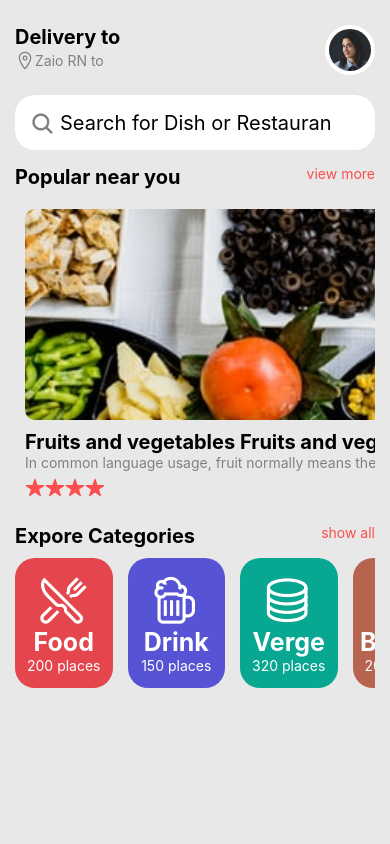
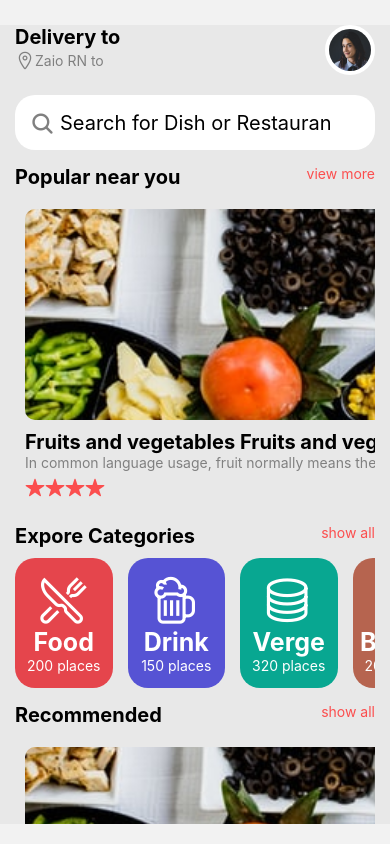
Before and after one commit to Seven-112/RN-zaio-training, a React Native app: screen /FoodApp in a window 390 px wide. Built offline with nearby package versions, Linux system fonts and the light colour scheme.

Commit message:
Add recommended component

```diff
--- a/screens/FoodApp.js
+++ b/screens/FoodApp.js
@@ -68,8 +68,43 @@ const FoodApp = ({ navigation }) => {
         </ZaioView>
     );
 
+    const Recommended = () => (
+        <ZaioView mt={15}>
+            <ZaioView row justify="between" mb={10}>
+                <ZaioText size={20} bold>Recommended</ZaioText>
+                <ZaioText primary>show all</ZaioText>
+            </ZaioView>
+
+            <ScrollView horizontal showsHorizontalScrollIndicator={false} >
+                {
+                    Foods.map((food, index) => {
+                            return (
+                                <TouchableOpacity key={index} onPress={()=>
+                                    navigation.navigate('DetailsFood', { food })}
+                                >
+                                    <ZaioView p={10} style={styles.recommendedContainer} >
+                                        <Image source={food.img} style={styles.recomImg} />
+                                        <ZaioText numberOfLines={1} size={20} bold>{food.title}</ZaioText>
+                                        <ZaioText numberOfLines={2} grey>{food.details}</ZaioText>
+                                        <ZaioView mt={5}>
+                                            <ZaioView row>
+                                                <Ionicons name="star" color={Colors.primary} size={20} />
+                                                <Ionicons name="star" color={Colors.primary} size={20} />
+                                                <Ionicons name="star" color={Colors.primary} size={20} />
+                                                <Ionicons name="star" color={Colors.primary} size={20} />
+                                            </ZaioView>
+                                        </ZaioView>
+                                    </ZaioView>
+                                </TouchableOpacity>
+                            )
+                        })
+                }
+            </ScrollView>
+        </ZaioView>
+    );
+
     return(
-        <ScrollView style={styles.container}>
+        <ScrollView style={styles.container} showsVerticalScrollIndicator={false}>
             <ZaioView row justify="between">
                 <ZaioView >
                     <ZaioText normal bold>Delivery to</ZaioText>
@@ -88,6 +123,7 @@ const FoodApp = ({ navigation }) => {
 
             { Popular() }
             { Categories() }
+            { Recommended() }
 
         </ScrollView>
     )
@@ -95,9 +131,11 @@ const FoodApp = ({ navigation }) => {
 
 const styles = StyleSheet.create({
     container: {
-        paddingVertical: 25,
+        marginTop: 25,
         paddingHorizontal: 15,
-        backgroundColor: Colors.grey8
+        backgroundColor: Colors.grey8,
+        paddingBottom: 70,
+        marginBottom: 20
     },
     img: {
         height: 50,
@@ -123,13 +161,24 @@ const styles = StyleSheet.create({
         borderRadius: 10,
         width: Size.width - 100 ,
         marginRight: 15,
-
+    },
+    recommendedContainer :{
+        backgroundColor: Colors.white,
+        borderRadius: 10,
+        width: (Size.width/2) - 50 ,
+        marginRight: 15,
     },
     foodImg: {
         borderRadius: 10,
         marginBottom: 10,
         width: '100%',
         height: Size.height / 4
+    },
+    recomImg: {
+        borderRadius: 10,
+        marginBottom: 10,
+        width: '100%',
+        height: Size.height / 8
     },
     cat: {
        borderRadius: 20,
```
